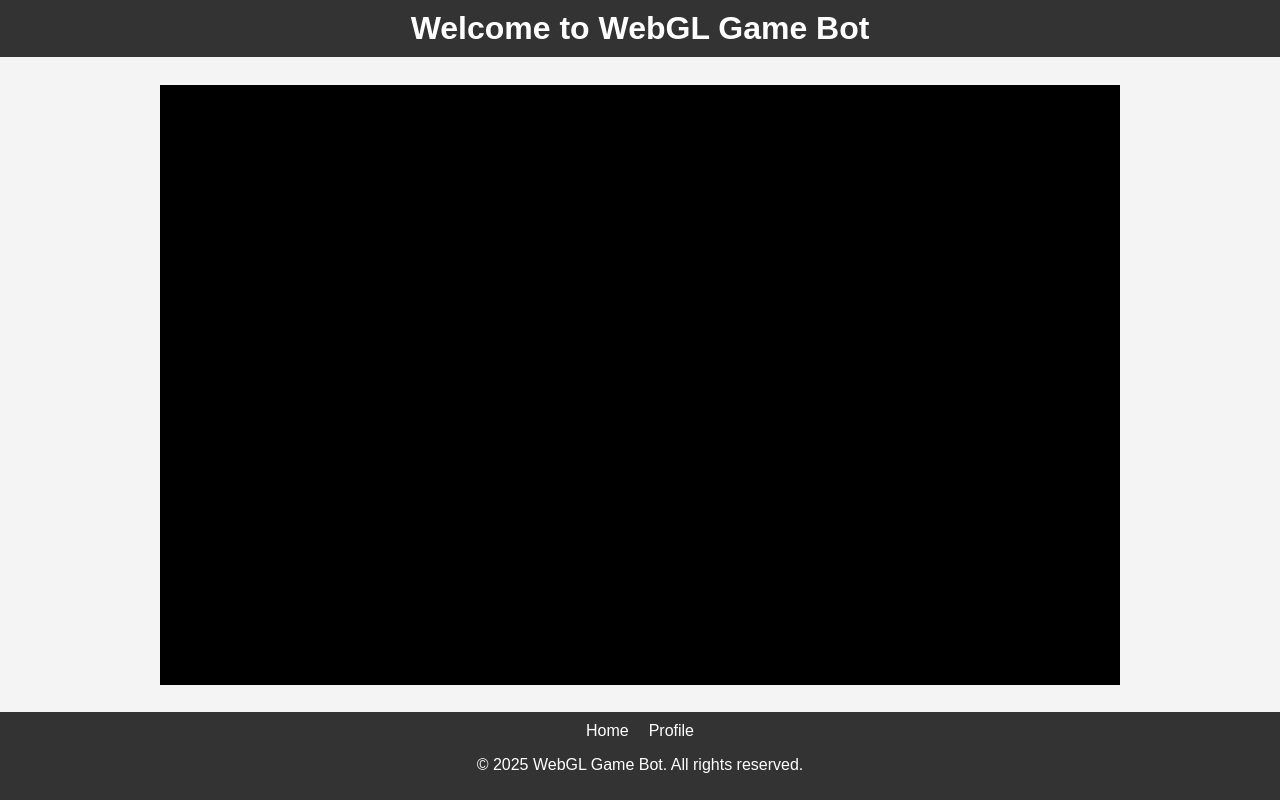
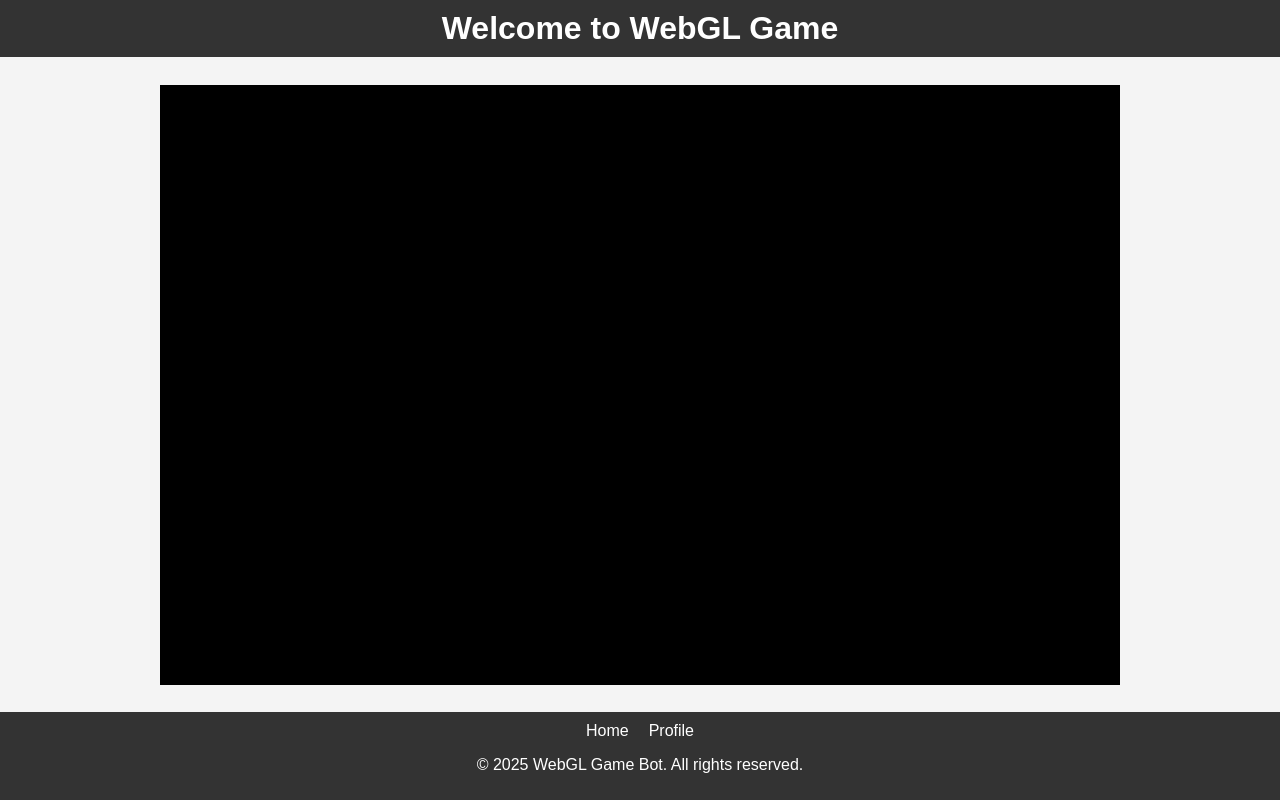
Before and after one commit to swapnilkondekar/webgl-telegram-app, a plain HTML site: page index.html in a window 1280 px wide. Drawn offline with Linux system fonts and the light colour scheme; no server answers.

Commit message:
updated title

```diff
--- a/index.html
+++ b/index.html
@@ -33,7 +33,7 @@
   </head>
   <body>
     <header>
-      <h1>Welcome to WebGL Game Bot</h1>
+      <h1>Welcome to WebGL Game</h1>
     </header>
     <main>
     <div id="unity-container" class="unity-desktop">
```
